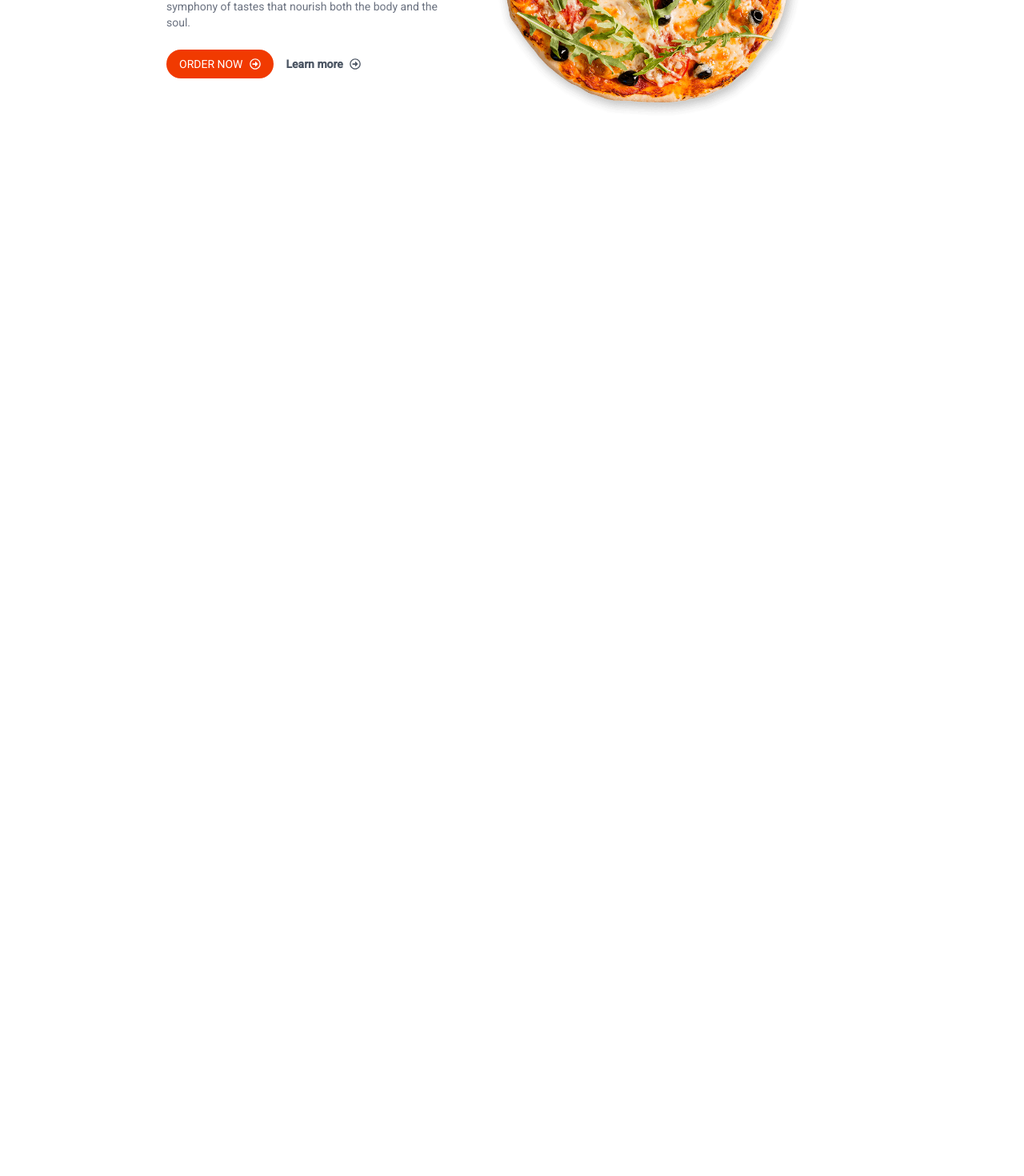
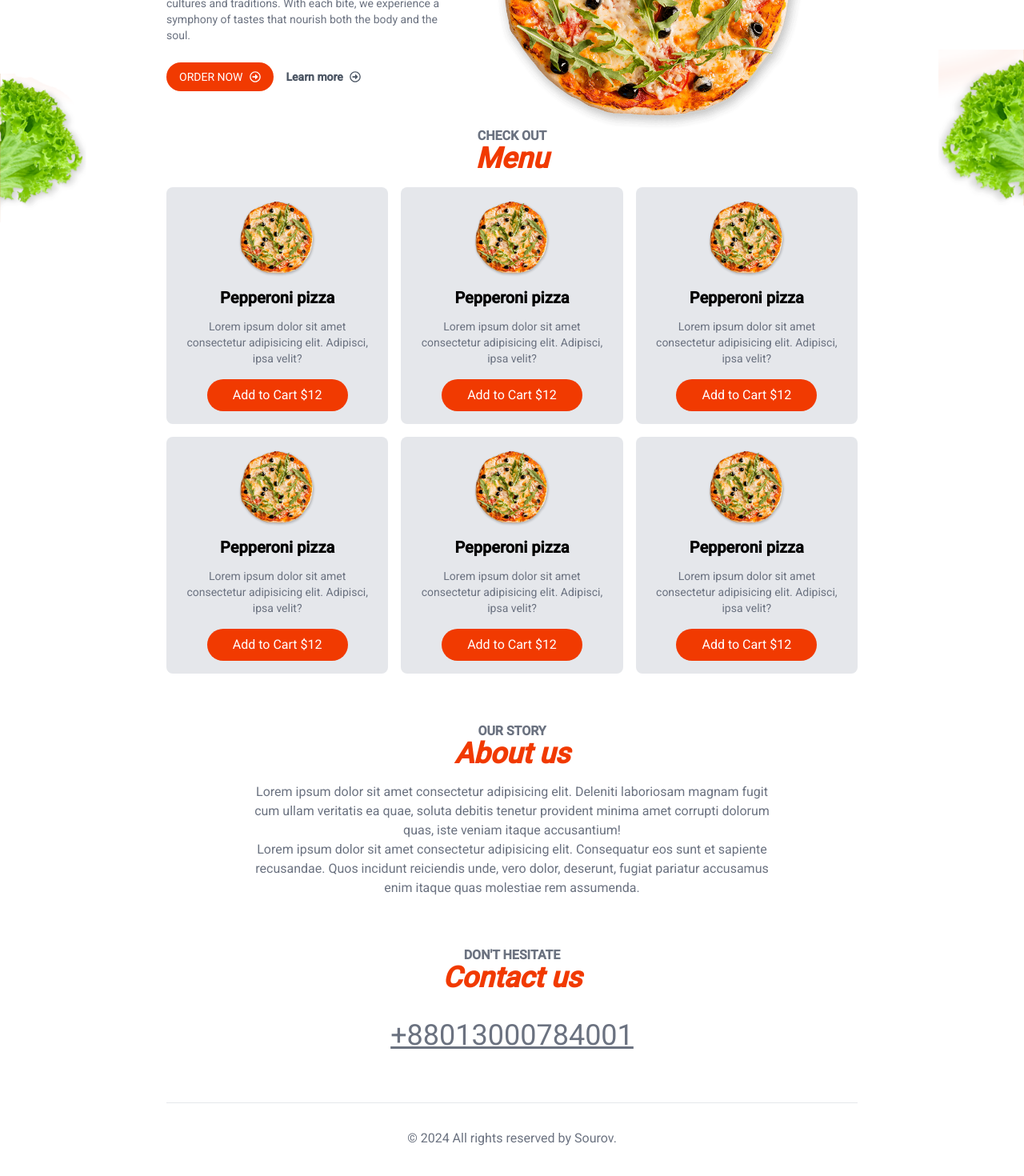
Before and after one commit to EmnAsPW/Food-Ordering-App, a Next.js app: page / in a window 1280 px wide. Shown: the part 290-1760 px from the top of the page at 80% size. Before the commit the page ends 800 px from the top, so only its background shows below. Built offline with nearby package versions, Linux system fonts and the light colour scheme.

Commit message:
home page done & working on authentication

```diff
--- a/src/app/layout.js
+++ b/src/app/layout.js
@@ -1,5 +1,6 @@
 import { Roboto } from "next/font/google";
 import "./globals.css";
+import Header from "@/components/layout/Header";
 
 const roboto = Roboto({ subsets: ["latin"], weight: ["300", "400", "500"] });
 
@@ -12,7 +13,13 @@
   return (
     <html lang="en">
       <body className={roboto.className}>
-        <main className="max-w-4xl mx-auto p-4">{children}</main>
+        <main className="max-w-4xl mx-auto p-4">
+          <Header />
+          {children}
+          <footer className="border-t p-8 text-center text-gray-500 mt-16">
+            &copy; 2024 All rights reserved by Sourov.
+          </footer>
+        </main>
       </body>
     </html>
   );
--- a/src/app/page.js
+++ b/src/app/page.js
@@ -1,11 +1,44 @@
 import Header from "@/components/layout/Header";
 import Hero from "@/components/layout/Hero";
+import HomeMenu from "@/components/layout/HomeMenu";
+import SectionHeaders from "@/components/layout/SectionHeaders";
 
 export default function Home() {
   return (
     <>
-      <Header />
       <Hero />
+      <HomeMenu />
+      <section className="text-center my-16">
+        <SectionHeaders subHeader={"Our Story"} mainHeader={"About us"} />
+        <div className="text-gray-500 max-w-2xl mx-auto mt-4 flex-col gap-4">
+          <p>
+            Lorem ipsum dolor sit amet consectetur adipisicing elit. Deleniti
+            laboriosam magnam fugit cum ullam veritatis ea quae, soluta debitis
+            tenetur provident minima amet corrupti dolorum quas, iste veniam
+            itaque accusantium!
+          </p>
+          <p>
+            Lorem ipsum dolor sit amet consectetur adipisicing elit. Consequatur
+            eos sunt et sapiente recusandae. Quos incidunt reiciendis unde, vero
+            dolor, deserunt, fugiat pariatur accusamus enim itaque quas
+            molestiae rem assumenda.
+          </p>
+        </div>
+      </section>
+      <section className="text-center my-8">
+        <SectionHeaders
+          subHeader={"Don't hesitate"}
+          mainHeader={"Contact us"}
+        />
+        <div className="mt-8">
+          <a
+            className="text-4xl underline text-gray-500"
+            href="tel:+00278593755"
+          >
+            +88013000784001
+          </a>
+        </div>
+      </section>
     </>
   );
 }
--- /dev/null
+++ b/src/app/register/page.js
@@ -0,0 +1,7 @@
+export default function RegisterPage() {
+  return (
+    <section className="mt-8">
+      <h1 className="text-center text-primary text-4xl ">Register</h1>
+    </section>
+  );
+}
--- a/src/components/layout/Header.js
+++ b/src/components/layout/Header.js
@@ -3,19 +3,22 @@
 export default function Header() {
   return (
     <header className="flex items-center justify-between">
-      <Link className="text-primary font-semibold 2xl" href="">
-        DAILYMeal SERVICE
-      </Link>
       <nav className="flex items-center gap-8 text-gray-500 font-semibold">
-        <Link href={" "}> Home </Link>
+        <Link className="text-primary font-semibold 2xl" href={"/"}>
+          DAILYMeal SERVICE
+        </Link>
+        <Link href={"/"}> Home </Link>
         <Link href={" "}> Menu </Link>
         <Link href={" "}> About </Link>
         <Link href={" "}> Contact </Link>
+      </nav>
+      <nav className="flex items-center gap-4 text-gray-500 font-semibold">
+        <Link href={"/login"}>Login</Link>
         <Link
-          href={" "}
+          href={"/register"}
           className="bg-primary rounded-full text-white px-8 py-2"
         >
-          Login
+          Register
         </Link>
       </nav>
     </header>
--- a/src/components/layout/Hero.js
+++ b/src/components/layout/Hero.js
@@ -4,7 +4,7 @@
 
 export default function Hero() {
   return (
-    <section className="hero">
+    <section className="hero mt-4">
       <div className="py-12">
         <h1 className="text-4xl font-semibold">
           Everything <br /> is better <br /> with a{" "}
--- /dev/null
+++ b/src/components/layout/HomeMenu.js
@@ -0,0 +1,29 @@
+import Image from "next/image";
+import MenuItem from "../menu/MenuItem";
+import SectionHeaders from "./SectionHeaders";
+
+export default function HomeMenu() {
+  return (
+    <section className="">
+      <div className="absolute left-0 right-0 w-full justify-start">
+        <div className="absolute left-0 -top-[70px] text-left -z-10">
+          <Image src={"/sallad1.png"} width={109} height={189} alt={"sallad"} />
+        </div>
+        <div className=" absolute -top-[100px] right-0 -z-10">
+          <Image src={"/sallad2.png"} width={107} height={195} alt={"sallad"} />
+        </div>
+      </div>
+      <div className="text-center mb-4">
+        <SectionHeaders subHeader={"check out"} mainHeader={"Menu"} />
+      </div>
+      <div className="grid grid-cols-3 gap-4">
+        <MenuItem />
+        <MenuItem />
+        <MenuItem />
+        <MenuItem />
+        <MenuItem />
+        <MenuItem />
+      </div>
+    </section>
+  );
+}
--- /dev/null
+++ b/src/components/layout/SectionHeaders.js
@@ -0,0 +1,10 @@
+export default function SectionHeaders({ subHeader, mainHeader }) {
+  return (
+    <>
+      <h3 className="uppercase text-gray-500 font-semibold leading-4">
+        {subHeader}
+      </h3>
+      <h2 className="text-primary font-bold text-4xl italic">{mainHeader}</h2>
+    </>
+  );
+}
--- /dev/null
+++ b/src/components/menu/MenuItem.js
@@ -0,0 +1,21 @@
+export default function MenuItem() {
+  return (
+    <div className="bg-gray-200 p-4 rounded-lg text-center group hover:bg-white hover:shadow-md hover:shadow-black/25 transition-all">
+      <div className="text-center">
+        <img
+          src="/pizza.png"
+          className="max-h-auto max-h-24 block mx-auto"
+          alt="pizza"
+        />
+      </div>
+      <h4 className="font-semibold text-xl py-3">Pepperoni pizza </h4>
+      <p className="text-gray-500 text-sm">
+        Lorem ipsum dolor sit amet consectetur adipisicing elit. Adipisci, ipsa
+        velit?
+      </p>
+      <button className=" mt-4 bg-primary text-white rounded-full px-8 py-2">
+        Add to Cart $12
+      </button>
+    </div>
+  );
+}
```
Also changed, not shown: src/components/icons/Right.js (renamed from src/icons/Right.js).
